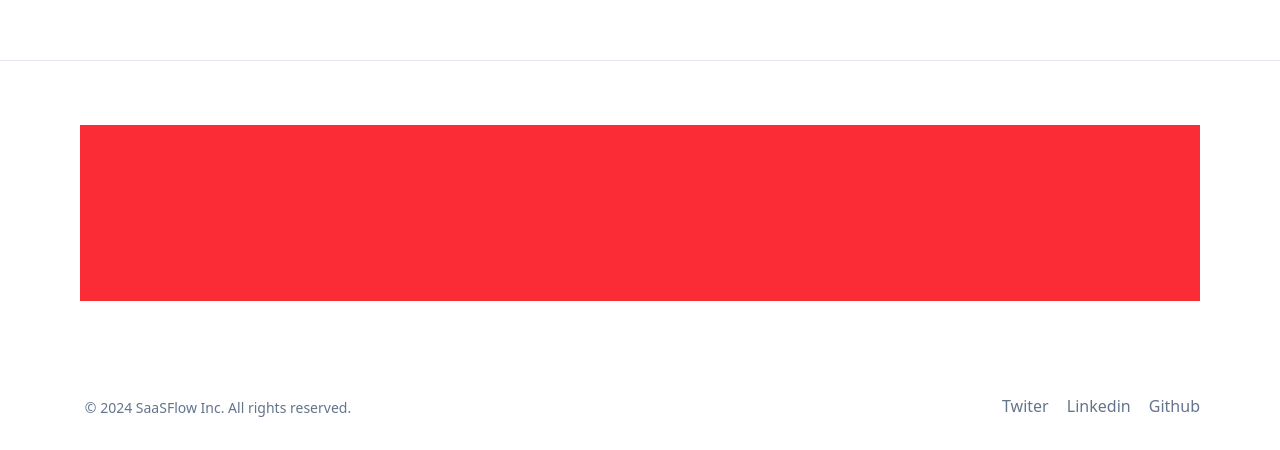
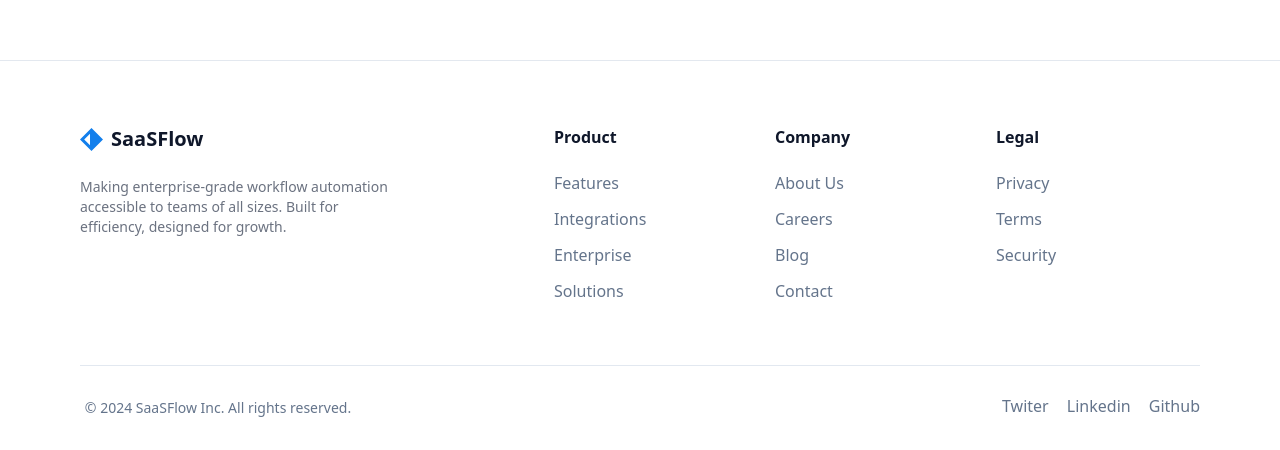
Before and after one commit to pan6603/my-company-site, a Next.js app: page / in a window 1280 px wide. Shown: the part 2577-3027 px from the top of the page. Built offline with nearby package versions, Linux system fonts and the light colour scheme.

Commit message:
메인 홈페이지 Footer 구현

```diff
--- a/components/layout/footer/FooterNavigation.tsx
+++ b/components/layout/footer/FooterNavigation.tsx
@@ -1,11 +1,79 @@
-
-
+import logoIcon from "../../../public/images/logo.svg"
+import Image from "next/image"
+import Link from "next/link"
 
 export default function FooterNavigation() {
     return (
         <>
-            <div className="w-full max-w-[1216px] h-[176px] bg-red-500">
+            <div className="w-full max-w-[1216px] h-[176px] flex items-center justify-between">
+                <div className="w-full max-w-[457px] h-[176px] flex flex-col gap-6">
+                    <div className="w-full max-w-[457px] h-[28px] flex items-center gap-2">
+                        <Image
+                            src={logoIcon}
+                            alt="Logo"
+                            width={23}
+                            height={23}
+                        />
+                        <span className="text-[#0F172A] text-xl font-bold cursor-pointer">SaaSFlow</span>
+                    </div>
 
+                    <div className="w-full max-w-[384px] h-[72px]">
+                        <p className="text-[#6B7280] text-sm">
+                            Making enterprise-grade workflow automation <br /> accessible to teams of all sizes. Built for <br /> efficiency, designed for growth.
+                        </p>
+                    </div>
+                </div>
+
+                <div className="w-full max-w-[204px] h-[176px] flex flex-col items-center justify-between">
+                    <div className="w-full max-w-[204px] h-[24px] text-[#0F172A] font-bold">Product</div>
+                    <div className="w-full max-w-[204px] h-[128px] flex flex-col items-center justify-between">
+                        <div className="w-full max-w-[204px] h-[20px] flex items-center">
+                            <Link className="text-[#64748B]" href="/terms">Features</Link>
+                        </div>
+                        <div className="w-full max-w-[204px] h-[20px] flex items-center">
+                            <Link className="text-[#64748B]" href="/privacy">Integrations</Link>
+                        </div>
+                        <div className="w-full max-w-[204px] h-[20px] flex items-center">
+                            <Link className="text-[#64748B]" href="/cookies">Enterprise</Link>
+                        </div>
+                        <div className="w-full max-w-[204px] h-[20px] flex items-center">
+                            <Link className="text-[#64748B]" href="/cookies">Solutions</Link>
+                        </div>
+                    </div>
+                </div>
+
+                <div className="w-full max-w-[204px] h-[176px] flex flex-col items-center justify-between">
+                    <div className="w-full max-w-[204px] h-[24px] text-[#0F172A] font-bold">Company</div>
+                    <div className="w-full max-w-[204px] h-[128px] flex flex-col items-center justify-between">
+                        <div className="w-full max-w-[204px] h-[20px] flex items-center">
+                            <Link className="text-[#64748B]" href="/terms">About Us</Link>
+                        </div>
+                        <div className="w-full max-w-[204px] h-[20px] flex items-center">
+                            <Link className="text-[#64748B]" href="/privacy">Careers</Link>
+                        </div>
+                        <div className="w-full max-w-[204px] h-[20px] flex items-center">
+                            <Link className="text-[#64748B]" href="/cookies">Blog</Link>
+                        </div>
+                        <div className="w-full max-w-[204px] h-[20px] flex items-center">
+                            <Link className="text-[#64748B]" href="/cookies">Contact</Link>
+                        </div>
+                    </div>
+                </div>
+
+                <div className="w-full max-w-[204px] h-[176px] flex flex-col gap-6">
+                    <div className="w-full max-w-[204px] h-[24px] text-[#0F172A] font-bold">Legal</div>
+                    <div className="w-full max-w-[204px] h-[92px] flex flex-col items-center justify-between">
+                        <div className="w-full max-w-[204px] h-[20px] flex items-center">
+                            <Link className="text-[#64748B]" href="/terms">Privacy</Link>
+                        </div>
+                        <div className="w-full max-w-[204px] h-[20px] flex items-center">
+                            <Link className="text-[#64748B]" href="/privacy">Terms</Link>
+                        </div>
+                        <div className="w-full max-w-[204px] h-[20px] flex items-center">
+                            <Link className="text-[#64748B]" href="/cookies">Security</Link>
+                        </div>
+                    </div>
+                </div>
             </div>
         </>
     )
--- a/components/layout/footer/SubFooter.tsx
+++ b/components/layout/footer/SubFooter.tsx
@@ -4,11 +4,10 @@ import Link from "next/link";
 export default function SubFooter() {
     return (
         <>
-            <div className="w-full max-w-[1216px] h-[53px] flex items-end justify-between">
+            <div className="w-full max-w-[1216px] h-[53px] flex items-end justify-between border-t border-[#E2E8F0]">
                 <div className="w-full max-w-[276px] h-[20px flex items-center justify-center">
                     <p className="text-[#64748B] text-sm">© 2024 SaaSFlow Inc. All rights reserved.</p>
                 </div>
-
 
                 <div className="w-full max-w-[198px] h-[20px flex items-center justify-between">
                     <Link href="/twiter" className="text-[#64748B]">Twiter</Link>
```
